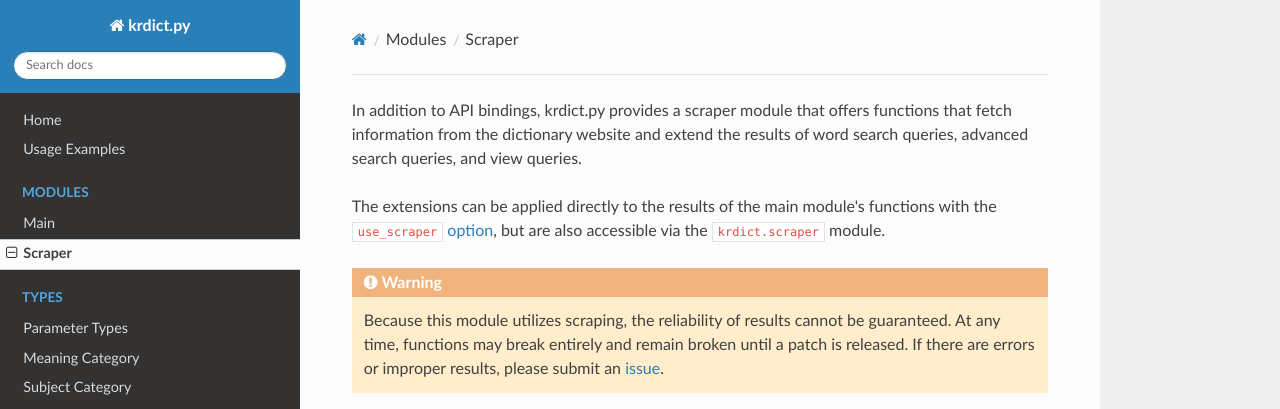
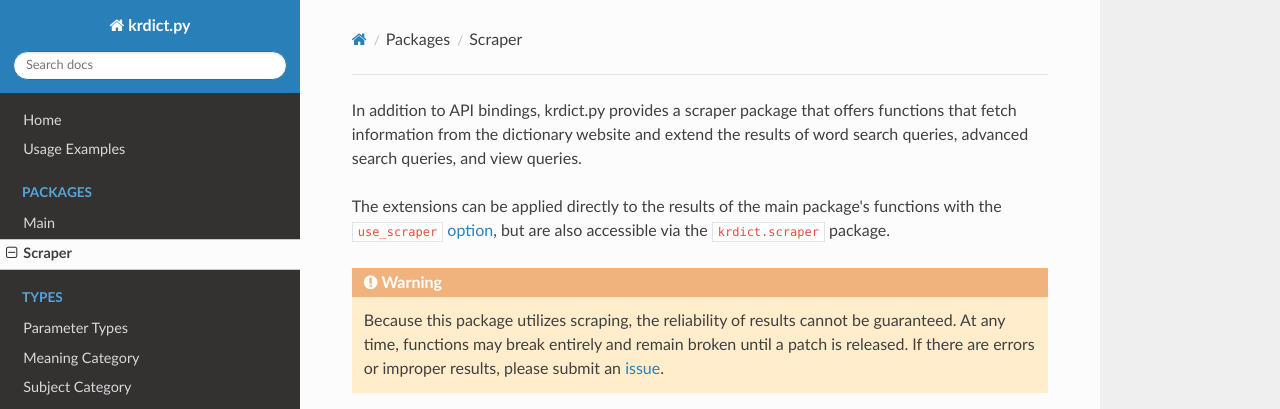
Before and after one commit to omarkmu/krdict.py, an MkDocs documentation site: the page built from docs/scraper.md, in a window 1280 px wide and 900 px high. Shown: the top 409 px of the window. Built offline with MkDocs 1.6.1, drawn with Linux system fonts in a browser that asks for light colours; nearby versions of some CDN libraries.

Commit message:
docs: Change module to package where appropriate

```diff
--- a/docs/scraper.md
+++ b/docs/scraper.md
@@ -1,12 +1,12 @@
-In addition to API bindings, krdict.py provides a scraper module that offers functions that
+In addition to API bindings, krdict.py provides a scraper package that offers functions that
 fetch information from the dictionary website and extend the results of word search queries,
 advanced search queries, and view queries.
 
-The extensions can be applied directly to the results of the main module's functions with the `use_scraper`
-[option](parameters.md#optionsdict), but are also accessible via the `krdict.scraper` module.
+The extensions can be applied directly to the results of the main package's functions with the `use_scraper`
+[option](parameters.md#optionsdict), but are also accessible via the `krdict.scraper` package.
 
 !!! warning
-    Because this module utilizes scraping, the reliability of results cannot be guaranteed.
+    Because this package utilizes scraping, the reliability of results cannot be guaranteed.
     At any time, functions may break entirely and remain broken until a patch is released. If there
     are errors or improper results, please submit an
     [issue](https://github.com/omarkmu/krdict.py/issues/new).
--- a/mkdocs.yml
+++ b/mkdocs.yml
@@ -5,7 +5,7 @@ extra_css: [extra.css]
 nav:
     - Home: index.md
     - Usage Examples: examples.md
-    - Modules:
+    - Packages:
         - Main: main.md
         - Scraper: scraper.md
     - Types:
--- a/setup.cfg
+++ b/setup.cfg
@@ -3,7 +3,7 @@ name = krdict.py
 version = 2.1.0
 author = Omar M.
 author_email = omarkmu@gmail.com
-description = A module that helps with querying the Korean Learners' Dictionary API.
+description = A package that helps with querying the Korean Learners' Dictionary API.
 long_description = file: PYPI_README.md
 long_description_content_type = text/markdown
 keywords = korean dictionary api
```
Also changed, not shown: PYPI_README.md (+3 -3 lines), README.md (+3 -3 lines), docs/index.md (+3 -3 lines), docs/main.md (+2 -2 lines), docs/parameters.md (+1 -1 lines), 4 other files.
